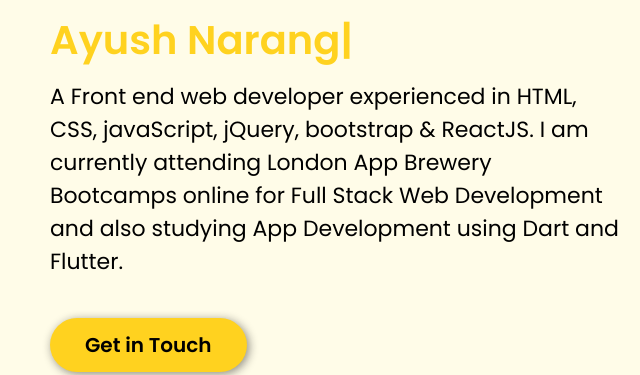
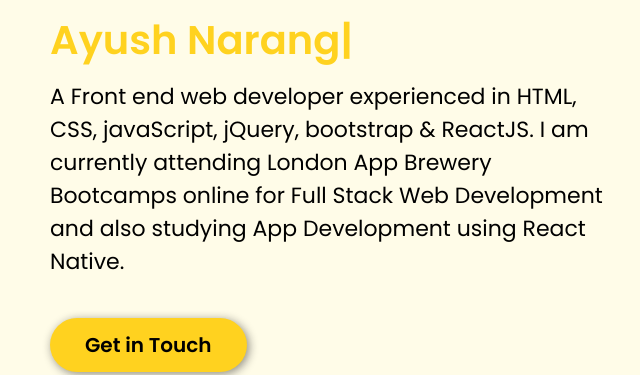
Before and after one commit to ayushnarangofficial/portfolio, a plain HTML site: page index.html in a window 1280 px wide. Shown: the part 186-561 px from the top of the page, 0-640 px from the left. Drawn offline with nearby package versions, Linux system fonts and the light colour scheme; grey boxes are pictures that could not be loaded.

Commit message:
Update index.html

```diff
--- a/index.html
+++ b/index.html
@@ -54,7 +54,7 @@
                     A Front end web developer experienced in HTML, CSS, javaScript, jQuery, bootstrap & ReactJS. I am
                     currently attending London App Brewery Bootcamps online for Full Stack Web Development and also
                     studying App
-                    Development using Dart and Flutter.
+                    Development using React Native.
                 </p>
                 <button> <a href="#contact" class="none-dec">Get in Touch</a> </button>
             </div>
```
